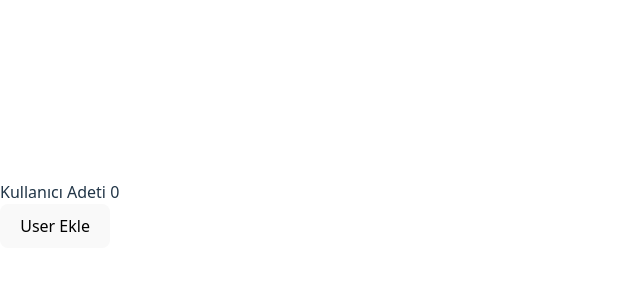
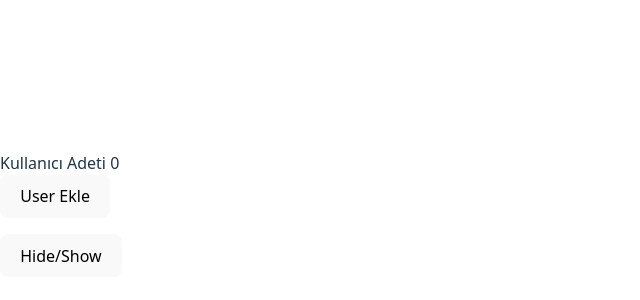
Before and after one commit to neominalsolutions/introduction-to-reactjs-state-and-props, a React (Vite) app: page / in a window 1280 px wide. Shown: the part 186-486 px from the top of the page, without its empty margins (0-640 px from the left). Built offline with nearby package versions, Linux system fonts and the light colour scheme.

Commit message:
React Class Component Lyfcyle

```diff
--- a/src/components/user.component.tsx
+++ b/src/components/user.component.tsx
@@ -50,7 +50,7 @@ export class UserComponent extends Component<Props, State> {
 		console.log('shouldComponentUpdate', nextProps, nextState, nextContext);
 		// eğer yapılan arayüz değişikliği sonucunda componentin berlirli bir koşula göre render alamsını sağlamak için kullanabiliriz. false dersek render gerçekleşmez.
 		// users sayısı 10 ulaşılınca artık render alma.
-		return this.state.users.length > 10 ? false : true;
+		return this.state.users.length >= 10 ? false : true;
 	}
 
 	// addUser() {
--- a/src/main.tsx
+++ b/src/main.tsx
@@ -1,16 +1,45 @@
-import { StrictMode } from 'react';
 import { createRoot } from 'react-dom/client';
+import { UserComponent } from './components/user.component';
 import './index.css';
-import { UserComponent } from './components/user.component';
+import { useState } from 'react';
 // import { App, MyButton } from './App.tsx';
 // import App from './App'; // default ile export edilmiş
 
+// Not: Boş importları kaldırmak için Alt + Shift + O kullanırız.
+// <Strict /> Component yazarken yazım hatalarını ve componentlerin çalışma zamanında hatalarını kontrol eden bir component.
+
+const Home = () => {
+	const [visible, setVisible] = useState(true); //  visible true
+
+	const buttonComponent = (
+		<button onClick={() => setVisible(!visible)}>Hide/Show</button>
+	);
+
+	if (visible) {
+		// ilk açılışta görünür
+		return (
+			<p>
+				<UserComponent id={10} />
+				{buttonComponent}
+			</p>
+		);
+	} else {
+		return (
+			<>
+				Component Domdan çıktı
+				{buttonComponent}
+			</>
+		);
+	}
+};
+
 createRoot(document.getElementById('root')!).render(
-	<StrictMode>
+	<>
+		<Home />
 		{/* <App /> */}
 		{/* <MyButton /> */}
-		<UserComponent id={10} />
+		{/* <UserComponent id={10} /> */}
 		{/* new UserService(10); */}
 		{/* <UserComponent /> */}
-	</StrictMode>
+	</>
 );
```
